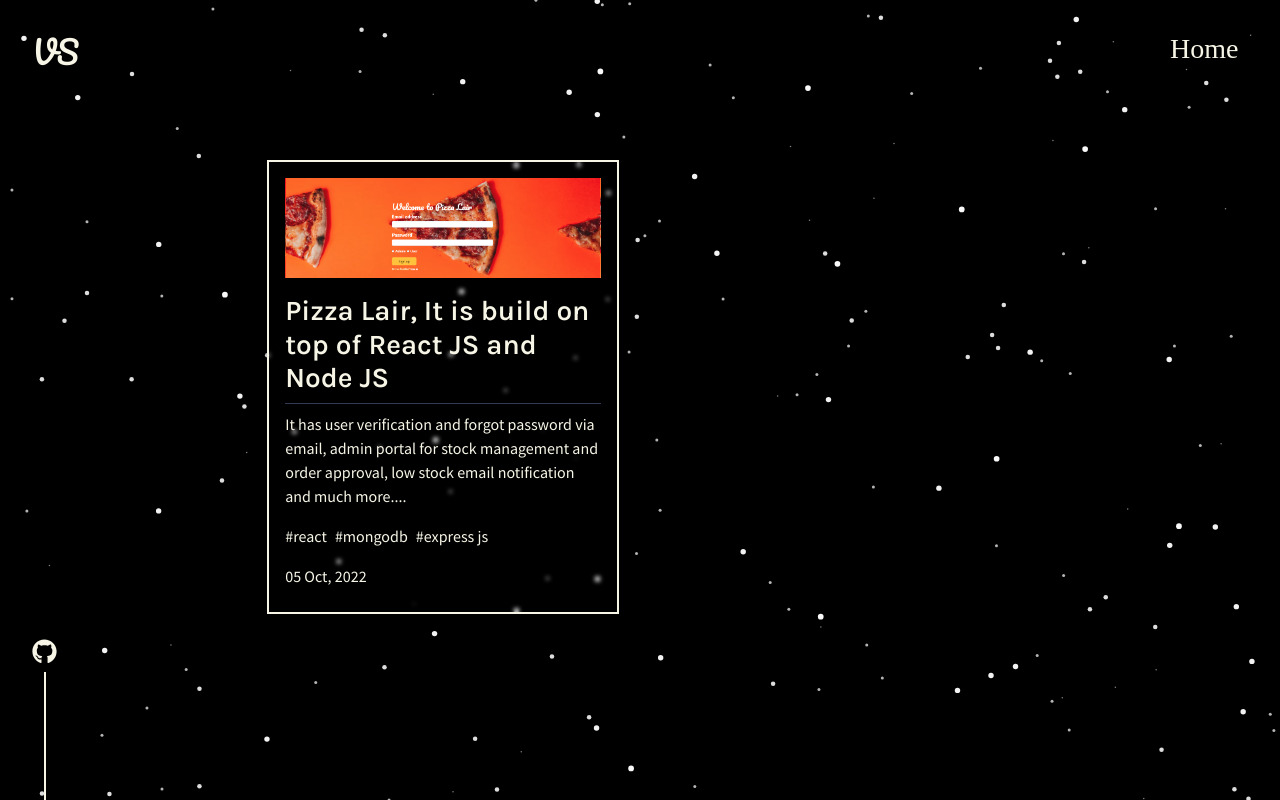
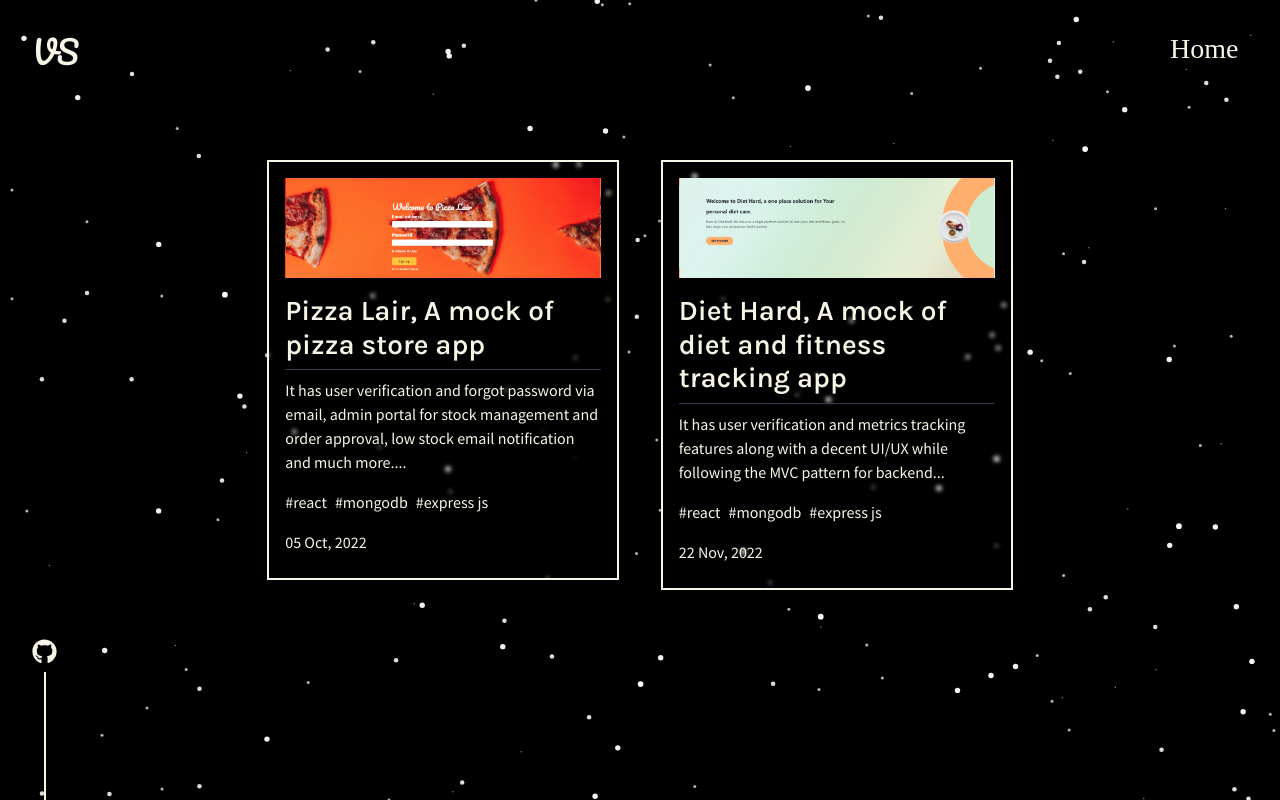
Before and after one commit to Vignesh-Sivaraman/Personal-Portfolio, a React (Create React App) app: page /work in a window 1280 px wide. Built offline with nearby package versions, Linux system fonts and the light colour scheme.

Commit message:
2nd project added

```diff
--- a/src/data/WorkData.js
+++ b/src/data/WorkData.js
@@ -1,9 +1,10 @@
 import pizza_lair from "../assets/Project_Images/Pizza_Lair.png";
+import diet_hard from "../assets/Project_Images/Diet_Hard.png";
 
 export const Works = [
   {
     id: 1,
-    name: "Pizza Lair, It is build on top of React JS and Node JS",
+    name: "Pizza Lair, A mock of pizza store app",
     features:
       "It has user verification and forgot password via email, admin portal for stock management and order approval, low stock email notification and much more.... ",
     tags: ["react", "mongodb", "express js"],
@@ -11,4 +12,14 @@
     imgSrc: `${pizza_lair}`,
     link: "https://viki-pizza-delivery-app.netlify.app",
   },
+  {
+    id: 2,
+    name: "Diet Hard, A mock of diet and fitness tracking app",
+    features:
+      "It has user verification and metrics tracking features along with a decent UI/UX while following the MVC pattern for backend... ",
+    tags: ["react", "mongodb", "express js"],
+    date: "22 Nov, 2022",
+    imgSrc: `${diet_hard}`,
+    link: "https://diet-hard-app.netlify.app/",
+  },
 ];
```
Also changed, not shown: src/assets/Project_Images/Diet_Hard.png (added).
